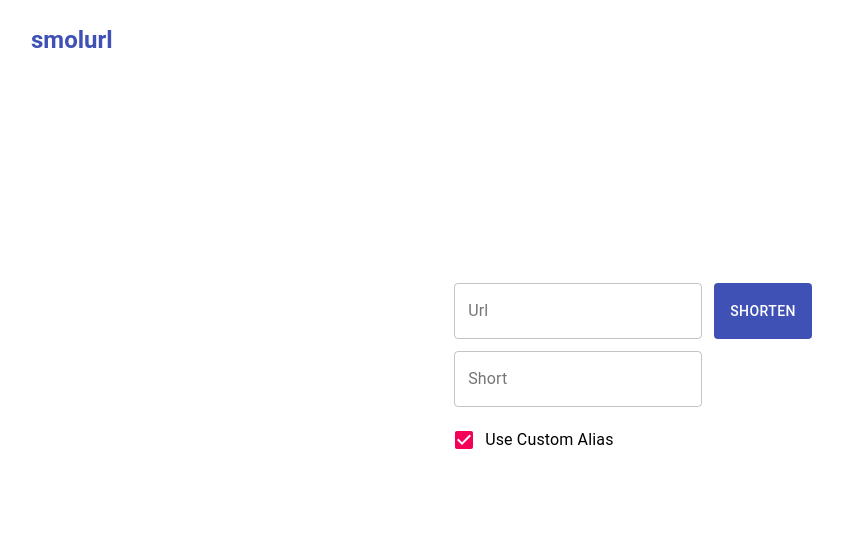
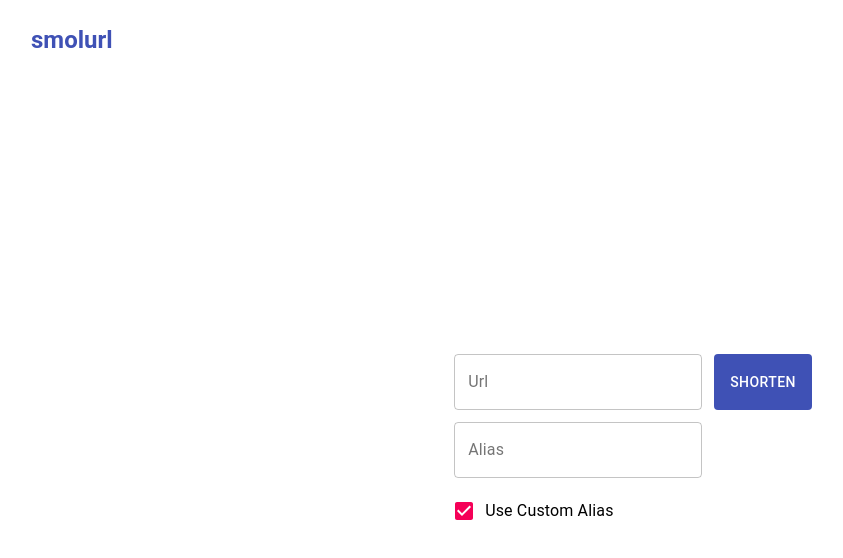
Before and after one commit to cdubthecoolcat/smolurl-web, a React (Create React App) app: page / in a window 1280 px wide. Both pictures are taken after a click on the label "Use Custom Alias". Shown: the top 558 px of the page, without its empty margins (1-844 px from the left). Built offline with nearby package versions, Linux system fonts and the light colour scheme.

Commit message:
add error messages

```diff
--- a/src/App.tsx
+++ b/src/App.tsx
@@ -1,12 +1,30 @@
 import React from 'react';
+import UrlForm from './form/UrlForm';
 import HomeAppBar from './HomeAppBar';
-import UrlInput from './UrlInput';
+import ShortenedUrl from './ShortenedUrl';
+import { Grid } from '@material-ui/core';
 
 function App() {
+  const [newUrlText, setNewUrlText] = React.useState<string>('');
+
   return (
     <div>
       <HomeAppBar />
-      <UrlInput />
+      <Grid
+        container
+        spacing={0}
+        direction="column"
+        alignItems="center"
+        justify="center"
+        style={{ minHeight: '75vh' }}>
+        <ShortenedUrl
+          text={newUrlText}
+          visible={newUrlText.length > 0}
+        />
+        <UrlForm
+          setNewUrlText={setNewUrlText}
+        />
+      </Grid>
     </div>
   );
 }
--- /dev/null
+++ b/src/ShortenedUrl.tsx
@@ -0,0 +1,32 @@
+import { Fade, Link, Typography } from '@material-ui/core';
+import React from 'react';
+
+interface ShortenedUrlProps {
+  text: string;
+  visible: boolean;
+};
+
+function ShortenedUrl(props: ShortenedUrlProps) {
+  return (
+    <Fade
+      in={props.visible}
+      timeout={1000}>
+      <Typography
+        variant="h4"
+        color="primary"
+        style={{
+          margin: '50px'
+        }}>
+        <Link
+          underline="none"
+          href={window.location + props.text}
+          target="_blank"
+          rel="noopener noreferrer">
+          {window.location + props.text}
+        </Link>
+      </Typography>
+    </Fade>
+  );
+}
+
+export default ShortenedUrl;
--- a/src/UrlInput.tsx
+++ /dev/null
@@ -1,106 +0,0 @@
-import React, { FormEvent } from 'react';
-import { TextField, Button, Fade, Grid, Typography, Link, Checkbox, FormControlLabel, Collapse } from '@material-ui/core';
-
-interface ShortUrl {
-  short: string;
-  target: string;
-};
-
-function UrlInput() {
-  const [urlText, setUrlText] = React.useState<string>('');
-  const [shortText, setShortText] = React.useState<string>('');
-  const [shortUrl, setShortUrl] = React.useState<string>('');
-  const [showAlias, setShowAlias] = React.useState<boolean>(false);
-
-  const submitUrl = async (url: ShortUrl) => {
-    const response = await fetch('/api/urls', {
-      method: 'POST',
-      headers: {
-        'Content-Type': 'application/json'
-      },
-      body: JSON.stringify(url)
-    });
-    return await response.json();
-  };
-
-  const formSubmit = (e: FormEvent<HTMLFormElement>) => {
-    e.preventDefault();
-    submitUrl({
-      short: shortText,
-      target: urlText
-    }).then((data) => setShortUrl(data.short))
-  }
-
-  return (
-    <Fade
-      in={true}
-      timeout={2000}>
-      <Grid
-        container
-        spacing={0}
-        direction="column"
-        alignItems="center"
-        justify="center"
-        style={{ minHeight: '75vh' }}>
-        <form onSubmit={formSubmit}>
-          <TextField
-            label='Url'
-            variant='outlined'
-            value={urlText}
-            onChange={(e) => setUrlText(e.target.value)}
-          />
-          <Button
-            type="submit"
-            variant="contained"
-            color="primary"
-            disableElevation
-            style={{
-              marginLeft: '12px',
-              marginRight: '12px',
-              paddingTop: '16px',
-              paddingBottom: '16px'
-            }}>
-            Shorten
-          </Button>
-          <div>
-            <Collapse
-              in={showAlias}
-              timeout={500}
-              mountOnEnter
-              unmountOnExit>
-              <TextField
-                label='Short'
-                variant='outlined'
-                value={shortText}
-                onChange={(e) => setShortText(e.target.value)}
-                style={{
-                  marginTop: '12px',
-                  marginBottom: '12px'
-                }}
-              />
-            </Collapse>
-          </div>
-          <FormControlLabel
-            control={<Checkbox onChange={() => setShowAlias(!showAlias)} />}
-            label="Use Custom Alias"
-          />
-        </form>
-        {shortUrl.length > 0 ?
-          <Typography
-            variant="h6"
-            color="primary">
-            <Link
-              underline="none"
-              href={window.location + shortUrl}
-              target="_blank"
-              rel="noopener noreferrer">
-              {window.location + shortUrl}
-            </Link>
-          </Typography> : null
-        }
-      </Grid>
-    </Fade>
-  );
-}
-
-export default UrlInput;
--- /dev/null
+++ b/src/form/AliasInput.tsx
@@ -0,0 +1,45 @@
+import { Checkbox, Collapse, FormControlLabel, TextField } from '@material-ui/core';
+import React from 'react';
+
+interface AliasInputProps {
+  text: string;
+  setText: Function;
+  hasError: boolean;
+  setHasError: Function;
+  visible: boolean;
+  setVisible: Function;
+  errorText: string;
+}
+
+function AliasInput(props: AliasInputProps) {
+  return (
+    <>
+      <div>
+        <Collapse
+          in={props.visible}
+          timeout={500}
+          mountOnEnter
+          unmountOnExit>
+          <TextField
+            error={props.hasError}
+            label='Alias'
+            variant='outlined'
+            value={props.text}
+            helperText={props.errorText}
+            onChange={(e) => props.setText(e.target.value)}
+            style={{
+              marginTop: '12px',
+              marginBottom: '12px'
+            }}
+          />
+        </Collapse>
+      </div>
+      <FormControlLabel
+        control={<Checkbox value={props.visible} onChange={() => props.setVisible(!props.visible)} />}
+        label="Use Custom Alias"
+      />
+    </>
+  );
+}
+
+export default AliasInput;
--- /dev/null
+++ b/src/form/UrlForm.tsx
@@ -0,0 +1,107 @@
+import { Button, Fade } from '@material-ui/core';
+import React, { FormEvent } from 'react';
+import AliasInput from './AliasInput';
+import UrlInput from './UrlInput';
+
+interface ShortUrl {
+  short: string;
+  target: string;
+};
+
+enum urlInputError {
+  'INVALID_URL',
+  'BLOCKED_DOMAIN',
+  'INVALID_INPUT'
+}
+
+interface UrlFormProps {
+  setNewUrlText: Function;
+}
+
+function UrlForm(props: UrlFormProps) {
+  const [urlText, setUrlText] = React.useState<string>('');
+  const [urlHasError, setUrlHasError] = React.useState<boolean>(false);
+  const [urlErrorText, setUrlErrorText] = React.useState<string>('');
+
+  const [aliasText, setAliasText] = React.useState<string>('');
+  const [aliasHasError, setAliasHasError] = React.useState<boolean>(false);
+  const [aliasErrorText, setAliasErrorText] = React.useState<string>('');
+  const [aliasVisible, setAliasVisible] = React.useState<boolean>(false);
+
+  const submitUrl = async (url: ShortUrl) => {
+    const response = await fetch('/api/urls', {
+      method: 'POST',
+      headers: {
+        'Content-Type': 'application/json'
+      },
+      body: JSON.stringify(url)
+    });
+    return await response.json();
+  };
+
+  const formSubmit = (e: FormEvent<HTMLFormElement>) => {
+    e.preventDefault();
+    submitUrl({
+      short: aliasText,
+      target: urlText
+    }).then((data) => {
+      if (data.error) {
+        if (urlInputError[data.error.type] !== undefined) {
+          setUrlHasError(true);
+          setUrlErrorText(data.error.message)
+        } else {
+          setAliasHasError(true);
+          setAliasErrorText(data.error.message)
+        }
+      } else {
+        setUrlHasError(false);
+        setAliasHasError(false);
+        setUrlErrorText('');
+        setAliasErrorText('');
+        props.setNewUrlText(data.short);
+      }
+    })
+  }
+
+  return (
+    <Fade
+      in={true}
+      timeout={2000}>
+      <form onSubmit={formSubmit}>
+        <div>
+          <UrlInput
+            text={urlText}
+            setText={setUrlText}
+            hasError={urlHasError}
+            setHasError={setUrlHasError}
+            errorText={urlErrorText}
+          />
+          <Button
+            type="submit"
+            variant="contained"
+            color="primary"
+            disableElevation
+            style={{
+              marginLeft: '12px',
+              marginRight: '12px',
+              paddingTop: '16px',
+              paddingBottom: '16px'
+            }}>
+            Shorten
+          </Button>
+        </div>
+        <AliasInput
+          text={aliasText}
+          setText={setAliasText}
+          hasError={aliasHasError}
+          setHasError={setAliasHasError}
+          visible={aliasVisible}
+          setVisible={setAliasVisible}
+          errorText={aliasErrorText}
+        />
+      </form>
+    </Fade>
+  );
+}
+
+export default UrlForm;
--- /dev/null
+++ b/src/form/UrlInput.tsx
@@ -0,0 +1,25 @@
+import { TextField } from '@material-ui/core';
+import React from 'react';
+
+interface UrlInputProps {
+  text: string;
+  setText: Function;
+  hasError: boolean;
+  setHasError: Function;
+  errorText: string;
+};
+
+function UrlInput(props: UrlInputProps) {
+  return (
+    <TextField
+      error={props.hasError}
+      label='Url'
+      variant='outlined'
+      value={props.text}
+      helperText={props.errorText}
+      onChange={(e) => props.setText(e.target.value)}
+    />
+  );
+}
+
+export default UrlInput;
```
Also changed, not shown: src/HomeAppBar.tsx (+2 -8 lines).
